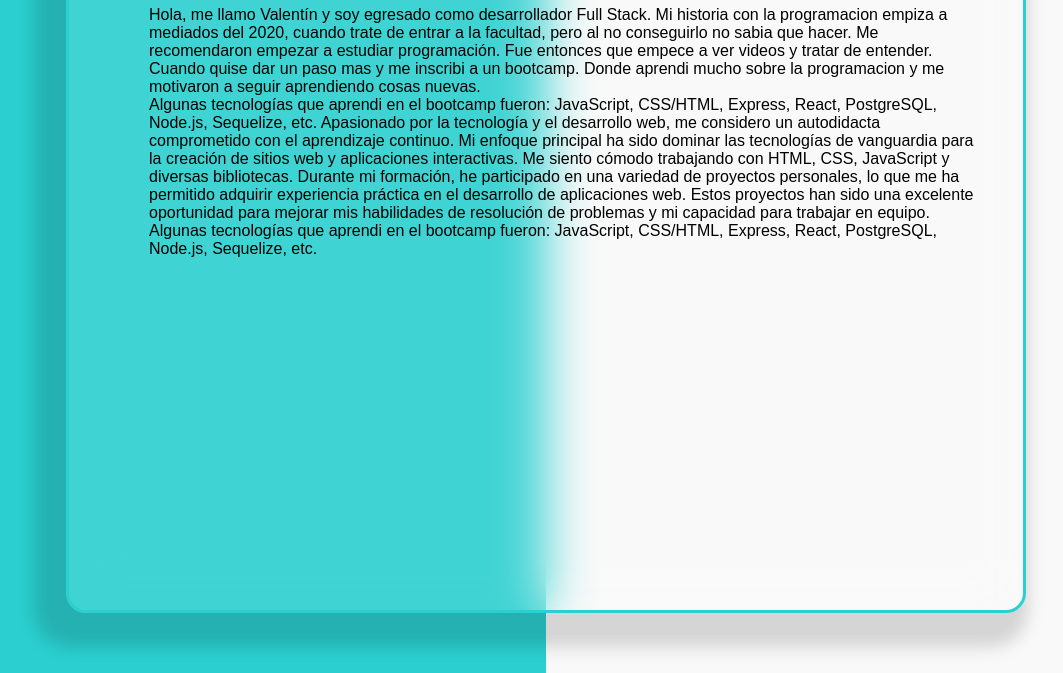
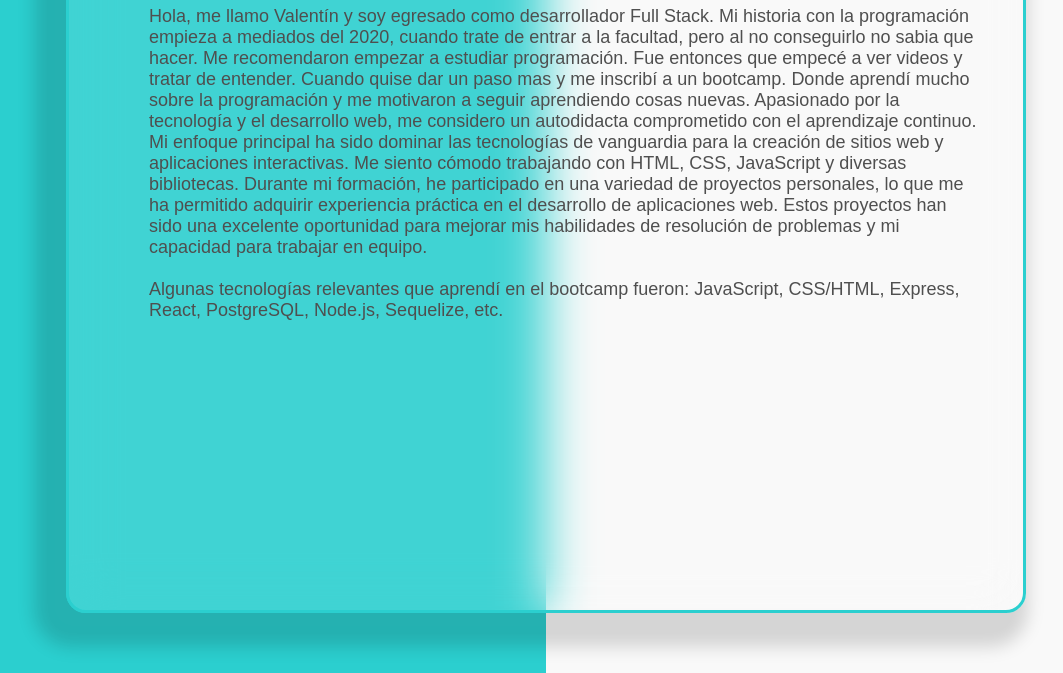
Before and after one commit to Valen-Lara/Portfolio-deploy, a plain HTML site: page aboutMe.html in a window 1280 px wide. Shown: the part 127-800 px from the top of the page, without its empty margins (94-1157 px from the left). Drawn offline with Linux system fonts and the light colour scheme.

Commit message:
Cmbios en el home y aboutMe

```diff
--- a/aboutMe.html
+++ b/aboutMe.html
@@ -20,14 +20,14 @@
             </nav>
 
             <div class="aboutMe-Conteiner">
-                Hola, me llamo Valentín y soy egresado como desarrollador Full Stack. Mi historia con la programacion empiza a mediados del 2020, cuando trate de entrar a la facultad, pero al no conseguirlo no sabia que hacer. Me recomendaron empezar a estudiar programación. Fue entonces que empece a ver videos y tratar de entender. Cuando quise dar un paso mas y me inscribi a un bootcamp. Donde aprendi mucho sobre la programacion y me motivaron a seguir aprendiendo cosas nuevas.
-                <br>
-                Algunas tecnologías que aprendi en el bootcamp fueron: JavaScript, CSS/HTML, Express, React, PostgreSQL, Node.js, Sequelize, etc.
+                <p>Hola, me llamo Valentín y soy egresado como desarrollador Full Stack. Mi historia con la programación empieza a mediados del 2020, cuando trate de entrar a la facultad, pero al no conseguirlo no sabia que hacer. Me recomendaron empezar a estudiar programación. Fue entonces que empecé a ver videos y tratar de entender. Cuando quise dar un paso mas y me inscribí a un bootcamp. Donde aprendí mucho sobre la programación y me motivaron a seguir aprendiendo cosas nuevas.
+
 
                 Apasionado por la tecnología y el desarrollo web, me considero un autodidacta comprometido con el aprendizaje continuo. Mi enfoque principal ha sido dominar las tecnologías de vanguardia para la creación de sitios web y aplicaciones interactivas. Me siento cómodo trabajando con HTML, CSS, JavaScript y diversas bibliotecas.
                     Durante mi formación, he participado en una variedad de proyectos personales, lo que me ha permitido adquirir experiencia práctica en el desarrollo de aplicaciones web. Estos proyectos han sido una excelente oportunidad para mejorar mis habilidades de resolución de problemas y mi capacidad para trabajar en equipo.
                     <br>
-                        Algunas tecnologías que aprendi en el bootcamp fueron: JavaScript, CSS/HTML, Express, React, PostgreSQL, Node.js, Sequelize, etc.
+                    <br>
+                        Algunas tecnologías relevantes que aprendí en el bootcamp fueron: JavaScript, CSS/HTML, Express, React, PostgreSQL, Node.js, Sequelize, etc.
 
             </div>
 
--- a/style.aboutMe.css
+++ b/style.aboutMe.css
@@ -64,3 +64,10 @@
 .hero nav .nav-links a.active{
     color: rgb(16, 105, 121);
 }
+
+
+.aboutMe-Conteiner p{
+    color: #4f4f4f;
+    margin-bottom: 50px;
+    font-size: 18px;
+}
--- a/style.css
+++ b/style.css
@@ -184,6 +184,7 @@
     transform: scale(0.8);
     animation: fade-img .5s linear forwards;
     animation-delay: 2.1s;
+    border-radius: 20px;
 }
 
 @keyframes fade-img {
```
